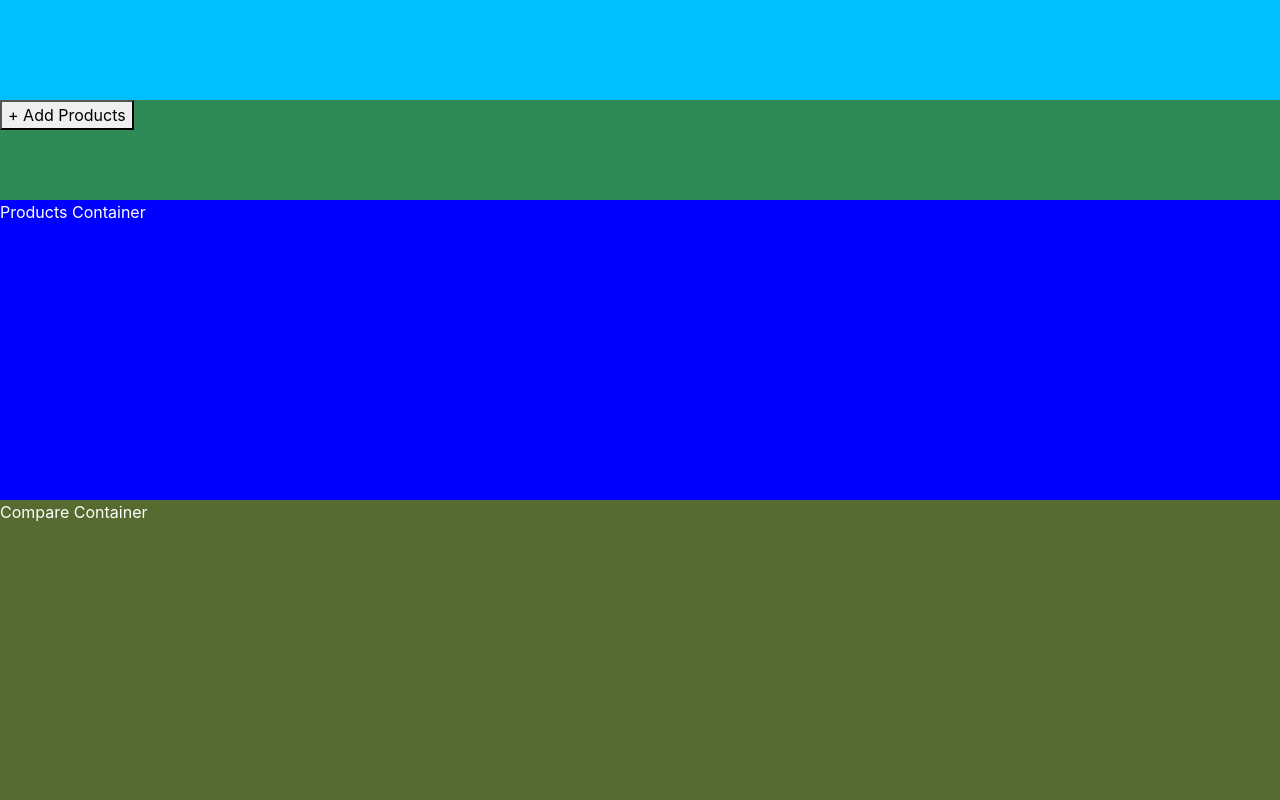
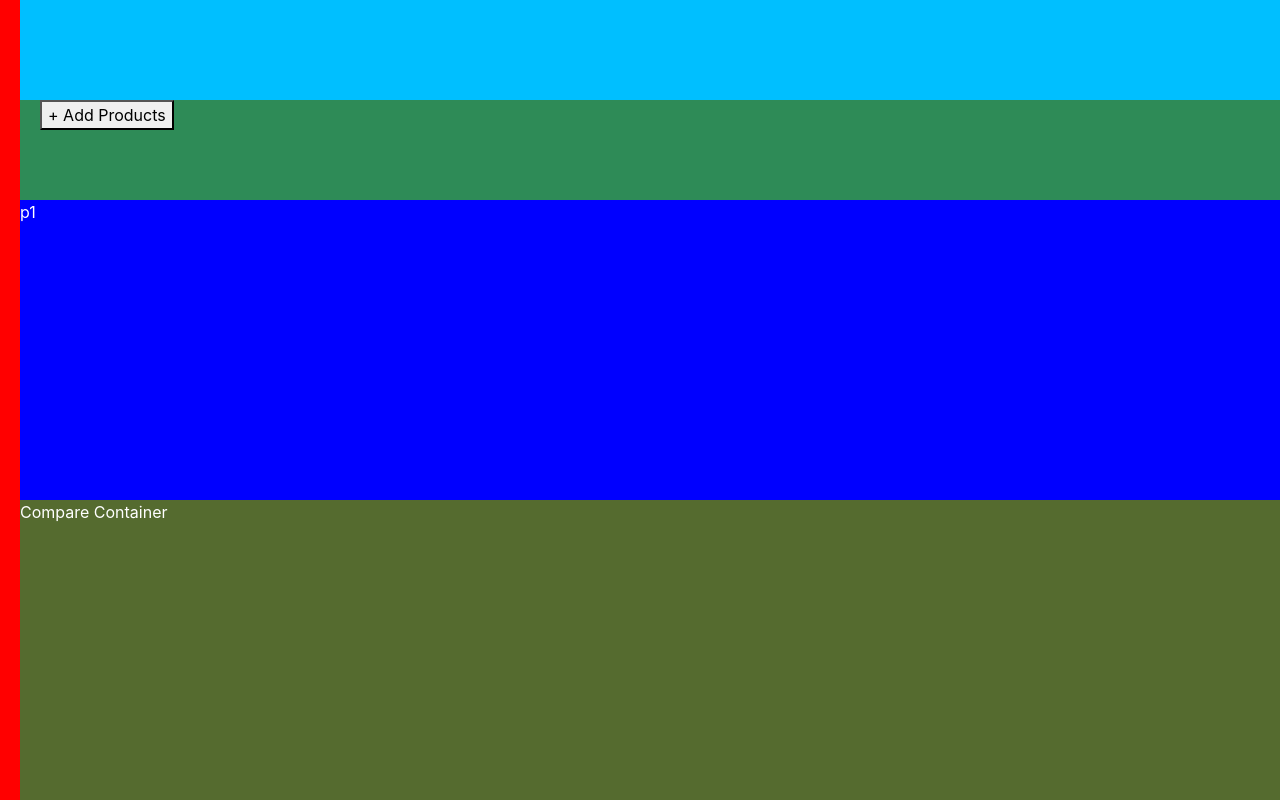
Before and after one commit to lgloredana/ShopUsingReactJS, a React (Create React App) app: page / in a window 1280 px wide. Shown: the top 800 px of the page. Built offline with nearby package versions, Linux system fonts and the light colour scheme.

Commit message:
show products in the products container

```diff
--- a/src/components/AddItemButton.js
+++ b/src/components/AddItemButton.js
@@ -1,5 +1,4 @@
 import React, { Component } from 'react';
-import ReactDOM from 'react-dom';
 import Modal from 'react-modal';
 import ItemDetailsEdit from './ItemDetailsEdit';
 import Product from './Product';
@@ -59,7 +58,6 @@ class AddItemButton extends Component {
  }
 
   render() {
-    const products = this.props.products;
     return (
       <div>
         <button onClick={this.openModal} >+ Add Products</button>
--- a/src/components/ProductsContainer.js
+++ b/src/components/ProductsContainer.js
@@ -3,9 +3,14 @@ import React, { Component } from 'react';
 class ProductsContainer extends Component {
 
   render() {
+    const productsItems = [];
+    this.props.products.forEach((product) => {
+      productsItems.push(<div>{product.name}</div>)
+    });
+
     return (
       <div>
-        Products Container
+        {productsItems}
       </div>
     );
   }
--- a/src/components/StartPage.css
+++ b/src/components/StartPage.css
@@ -9,6 +9,7 @@
     display: block;
     height: 100px;
     background-color: seagreen;
+    padding-left: 20px;
 }
 .boxProducts{
     display: block;
@@ -26,4 +27,5 @@
     height: 100%;
     background: red;
     color: white;
-  }
+    padding-left: 20px;
+}
--- a/src/components/StartPage.js
+++ b/src/components/StartPage.js
@@ -21,7 +21,7 @@ class StartPage extends Component {
           <AddItemButton products={this.state.products}></AddItemButton>
         </div>
         <div className="boxProducts">
-          <ProductsContainer products={this.products}></ProductsContainer>
+          <ProductsContainer products={this.state.products}></ProductsContainer>
         </div>
         <div className="boxCompare">
           <CompareContainer products={this.state.compareList}></CompareContainer>
```
